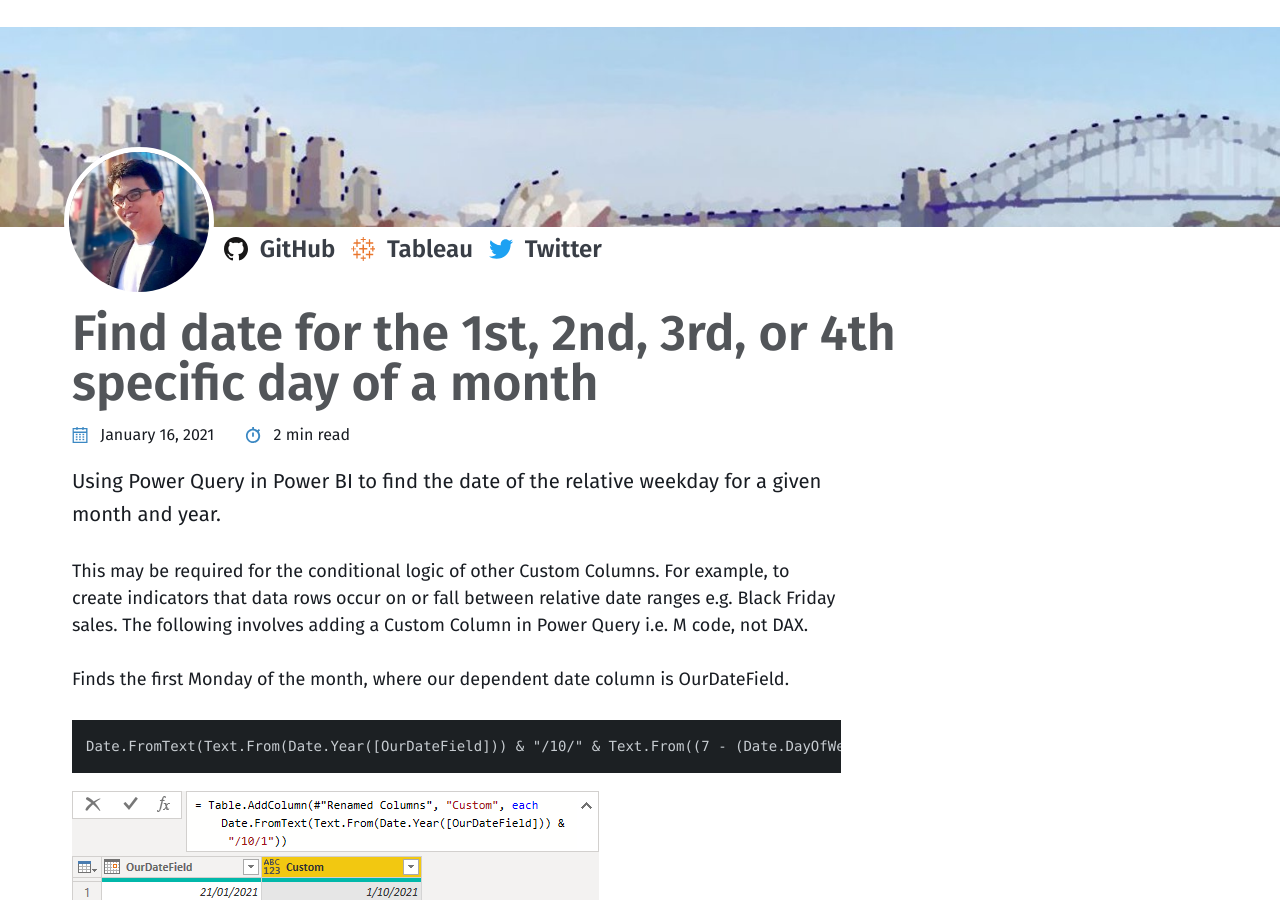
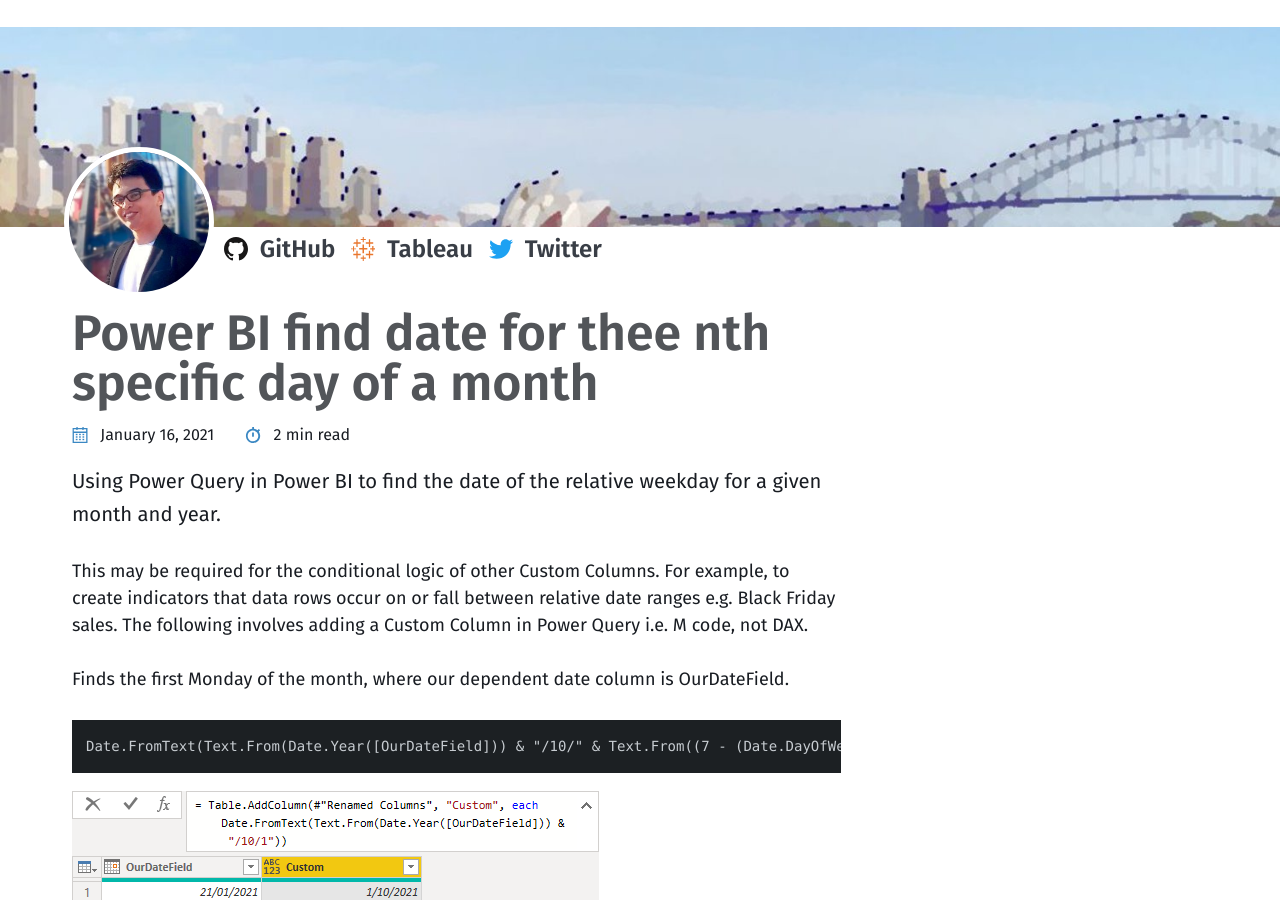
Before and after one commit to datamesse/blog, a Jekyll site: the page built from _posts/2021-01-16-power-bi-find-1st-2nd-3rd-specific-day-of-a-month.markdown, in a window 1280 px wide and 900 px high. Built offline with Jekyll 4.4.1, drawn with Linux system fonts in a browser that asks for light colours.

Commit message:
Update title

```diff
--- a/_posts/2021-01-16-power-bi-find-1st-2nd-3rd-specific-day-of-a-month.markdown
+++ b/_posts/2021-01-16-power-bi-find-1st-2nd-3rd-specific-day-of-a-month.markdown
@@ -1,6 +1,6 @@
 ---
 layout: post
-title: Find date for the 1st, 2nd, 3rd, or 4th specific day of a month
+title: Power BI find date for thee nth specific day of a month
 date: 2021-01-16 19:20:00 +1100
 description: Using Power Query in Power BI to find the first, second, third or fourth specific day e.g. Sunday of a month/year, based on another date column. # Add post description (optional)
 img: # /assets/images/?????.jpg no longer works
```
